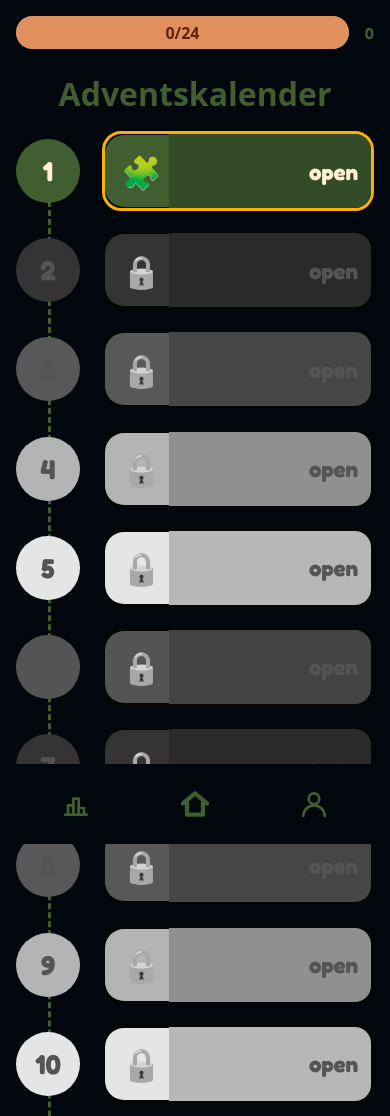
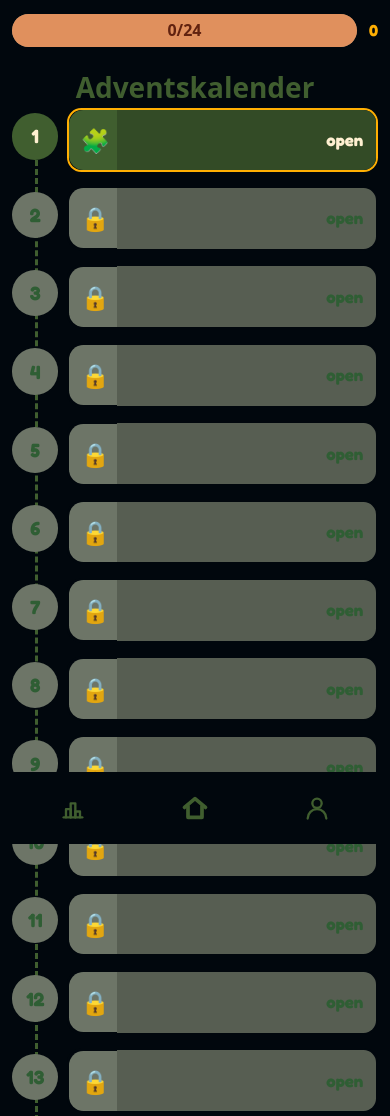
Before and after one commit to ninaPineda/adventskalender2026, a plain HTML site: page index.html in a window 390 px wide. Shown: the top 1116 px of the page. Drawn offline with Linux system fonts and the light colour scheme.

Commit message:
Improve mobile responsiveness

```diff
--- a/style.css
+++ b/style.css
@@ -19,18 +19,25 @@
 
 * { box-sizing: border-box; }
 
+html {
+  min-width: 0;
+  overflow-x: hidden;
+}
+
 body {
   margin: 0;
-  padding: 4.5rem 1rem 4.5rem;
+  min-width: 0;
+  min-height: 100svh;
+  padding: calc(4.5rem + env(safe-area-inset-top)) 1rem calc(5.5rem + env(safe-area-inset-bottom));
   font-family: system-ui, sans-serif;
   color: var(--text);
   background: var(--bg);
+  overflow-x: hidden;
 }
 
 li{
   display:flex;
-  flex-direction: horizontal;
-  min-width: 80%;
+  min-width: 0;
 }
 
 .coin-count,
@@ -39,13 +46,18 @@
   font-family: Fredoka, system-ui, sans-serif;
 }
 
+.coin-count {
+  color: var(--line);
+  font-weight: 800;
+}
+
 .slide-left main { animation: fromLeft .2s ease; }
 .slide-right main { animation: fromRight .2s ease; }
 @keyframes fromLeft { from { transform: translateX(-30%); opacity: .7; } }
 @keyframes fromRight { from { transform: translateX(30%); opacity: .7; } }
 
 main, .topbar, .bottombar {
-  max-width: 34rem;
+  width: min(100%, 34rem);
   margin: auto;
 }
 
@@ -60,10 +72,18 @@
   display: flex;
   justify-content: space-between;
   align-items: center;
-  gap: 1rem;
-  padding: 1rem;
+  gap: .75rem;
+  padding: calc(.85rem + env(safe-area-inset-top)) 1rem .85rem;
   background: var(--bg);
   z-index: 2;
+}
+
+.topbar > span {
+  display: inline-flex;
+  align-items: center;
+  justify-content: flex-end;
+  gap: .2rem;
+  min-width: max-content;
 }
 
 .progress-count {
@@ -95,11 +115,11 @@
   right: 0;
   bottom: 0;
   left: 0;
-  height: 5rem;
+  min-height: calc(4.5rem + env(safe-area-inset-bottom));
   display: flex;
   justify-content: space-around;
   align-items: center;
-  padding: .8rem 1rem;
+  padding: .7rem 1rem calc(.7rem + env(safe-area-inset-bottom));
   background: var(--bg);
   z-index: 20;
 }
@@ -129,12 +149,13 @@
   display: grid;
   gap: 1.2rem;
   padding: 0;
+  margin: 0;
   list-style: none;
 }
 
 .day-list {
   position: relative;
-  padding-left: 5.4rem;
+  padding-left: 4.8rem;
 }
 
 .day-list::before {
@@ -148,6 +169,7 @@
 
 .day-list li {
   position: relative;
+  width: 100%;
 }
 
 .day-list li:nth-child(5n + 1) { --day-color: var(--text); color: var(--text-on-text)}
@@ -176,13 +198,14 @@
   padding: 1rem;
   margin-top: 1rem;
   margin-bottom: 1.5rem;
+  overflow-wrap: anywhere;
 }
 
 .day-link {
   position: relative;
-  grid-template-columns: 4.5rem 1fr;
+  grid-template-columns: 4.25rem minmax(0, 1fr);
   align-items: center;
-  min-height: 5rem;
+  min-height: 4.8rem;
   margin-left: 0;
   overflow: hidden;
   border: .2rem solid var(--bg);
@@ -196,7 +219,7 @@
 
 .day-no {
   position: absolute;
-  left: -5.4rem;
+  left: -4.8rem;
   top: 0.5rem;
   display: grid;
   place-items: center;
@@ -212,8 +235,8 @@
 .day-link::before {
   display: grid;
   place-items: center;
-  width: 4.5rem;
-  height: 4.5rem;
+  width: 4.25rem;
+  height: 4.25rem;
   margin: -.8rem 0rem -.8rem -.8rem;
   background: var(--day-color);
   border-radius: 1.2rem 0rem 0px 1.2rem;
@@ -229,7 +252,12 @@
   filter: brightness(0.8);
 }
 
-.locked { color: var(--text); filter:saturate(0);}
+.locked { color: var(--text-on-surface); }
+.day-no.locked,
+.day-link.locked::before,
+.day-link.locked::after {
+  background: #6d7567;
+}
 .day-link.locked::before { content: "🔒"; }
 .day-link:not(.locked)::before { content: "🧩"; }
 .current { border-color: var(--line); }
@@ -239,6 +267,7 @@
   font-size: 1.4rem;
   font-weight: 900;
   text-align: right;
+  overflow-wrap: anywhere;
 }
 
 .btn {
@@ -312,6 +341,10 @@
 table { width: 100%; border-collapse: collapse; }
 td, th { padding: .4rem; border-bottom: 1px solid var(--line); text-align: left; }
 
+img, svg, canvas, video {
+  max-width: 100%;
+}
+
 .field-container { display: grid; gap: .75rem; justify-items: center; }
 .target-field, .play-field { display: grid; gap: .35rem; }
 .cell { width: min(3rem, 14vw); aspect-ratio: 1; perspective: 600px; }
@@ -320,3 +353,121 @@
 .front, .back { position: absolute; inset: 0; border-radius: 50%; backface-visibility: hidden; }
 .front { background: var(--muted); }
 .back { background: var(--accent); transform: rotateY(180deg); }
+
+@media (max-width: 430px) {
+  body {
+    padding-right: .75rem;
+    padding-left: .75rem;
+  }
+
+  h1 {
+    font-size: 1.75rem;
+    line-height: 1.1;
+  }
+
+  .topbar {
+    padding-right: .75rem;
+    padding-left: .75rem;
+  }
+
+  .progress-count {
+    min-width: 0;
+    padding-right: .7rem;
+    padding-left: .7rem;
+  }
+
+  .bottombar {
+    padding-right: .75rem;
+    padding-left: .75rem;
+  }
+
+  .bottombar svg {
+    width: 1.75rem;
+    height: 1.75rem;
+  }
+
+  .day-list {
+    gap: .85rem;
+    padding-left: 3.45rem;
+  }
+
+  .day-list::before {
+    left: 1.45rem;
+  }
+
+  .day-link {
+    grid-template-columns: 3.25rem minmax(0, 1fr);
+    min-height: 4.05rem;
+    border-width: .14rem;
+    border-radius: .9rem;
+  }
+
+  .day-no {
+    left: -3.45rem;
+    top: .35rem;
+    width: 2.9rem;
+    height: 2.9rem;
+    font-size: 1.2rem;
+  }
+
+  .day-link::before {
+    width: 3.25rem;
+    height: 3.75rem;
+    margin: -.8rem 0 -.8rem -.8rem;
+    border-radius: .9rem 0 0 .9rem;
+    font-size: 1.45rem;
+  }
+
+  .day-link::after {
+    left: 3rem;
+  }
+
+  .day-status {
+    font-size: 1.05rem;
+  }
+
+  .question {
+    padding: .85rem;
+    border-radius: .8rem;
+  }
+
+  .profile-days {
+    grid-template-columns: repeat(4, 1fr);
+    gap: .65rem;
+  }
+
+  .podium {
+    grid-template-columns: 1fr;
+    align-items: stretch;
+  }
+
+  .podium-card,
+  .podium-card:first-child,
+  .podium-card:nth-child(2),
+  .podium-card:last-child {
+    min-height: 0;
+    grid-template-columns: auto 1fr auto auto;
+    align-items: center;
+    justify-items: start;
+    gap: .65rem;
+    padding: .75rem;
+    border-radius: .8rem;
+  }
+
+  .avatar {
+    width: 2.5rem;
+    height: 2.5rem;
+    border-radius: .75rem;
+  }
+
+  .rank-row {
+    grid-template-columns: 1.8rem minmax(0, 1fr) auto;
+    gap: .5rem;
+    padding: .7rem;
+  }
+
+  dialog {
+    width: calc(100vw - 1.5rem);
+    max-width: 24rem;
+  }
+}
```
